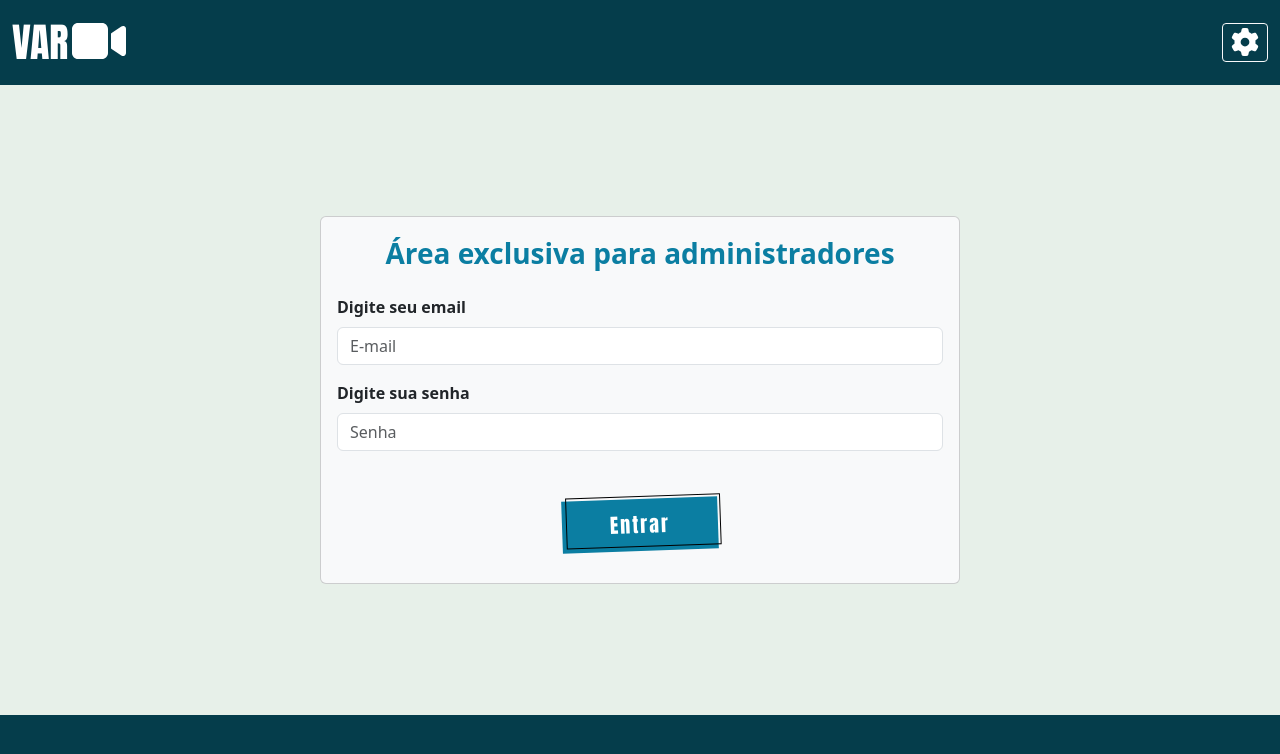
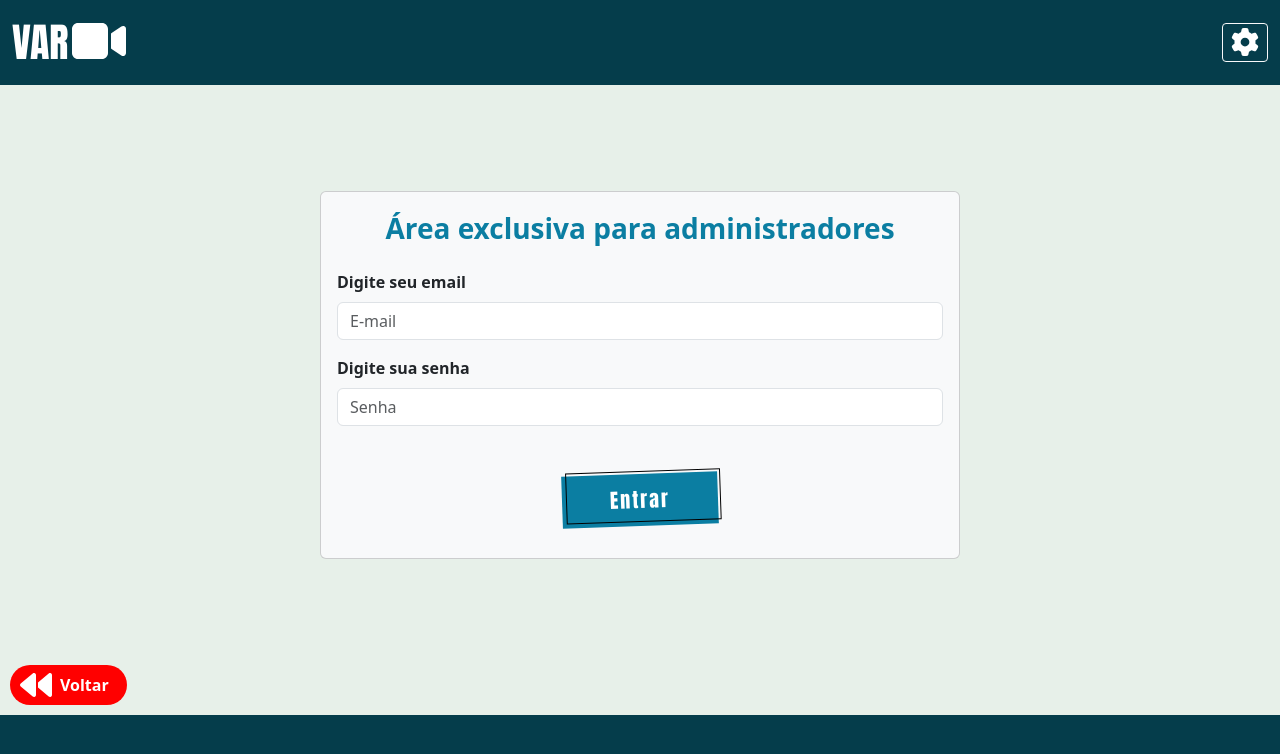
Before and after one commit to guihh98/futcam-front, a React (Create React App) app: page /login in a window 1280 px wide. Shown: the top 754 px of the page. Built offline with nearby package versions, Linux system fonts and the light colour scheme.

Commit message:
adicionando botao voltar na pagina de loginSettings

```diff
--- a/src/main/loginSettings/index.tsx
+++ b/src/main/loginSettings/index.tsx
@@ -7,6 +7,9 @@ import {useNavigate} from "react-router-dom";
 import {FormFields, FormState} from "./contracts";
 import { useDispatch } from 'react-redux';
 import { update } from '../../store/slices/startForm';
+import { MenuOption } from '../../components/menuOption';
+import { faBackward } from '@fortawesome/free-solid-svg-icons';
+import { BackButton } from './styles';
 export const LoginSettings = (): JSX.Element => {
     const navigate = useNavigate()
     const dispatch = useDispatch()
@@ -58,6 +61,7 @@ export const LoginSettings = (): JSX.Element => {
         return regex.test(value);
     }
         return (
+            <div className=' w-100 h-100 d-flex flex-column'>
                 <FormWrapper>
                     <Card
                         bg='light'
@@ -101,5 +105,9 @@ export const LoginSettings = (): JSX.Element => {
                         </Card.Body>
                     </Card>
                 </FormWrapper>
+                <BackButton className='ml-1' onClick={() => window.history.back()}>
+                    <MenuOption optionText="Voltar" color="white" icon={faBackward}/>
+                </BackButton>
+            </div>
         )
 }
```
Lines whose indentation alone changed are shown as unchanged.
